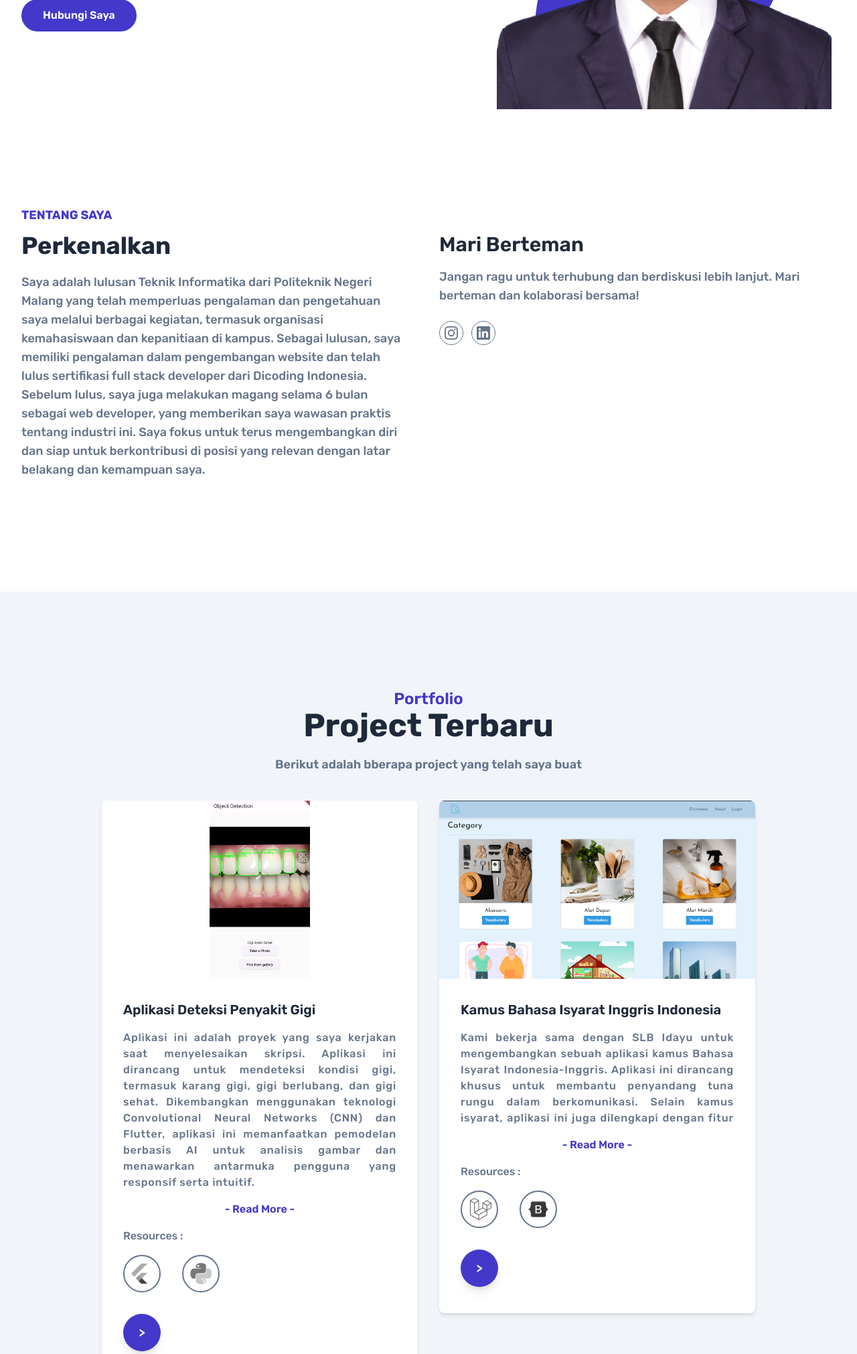
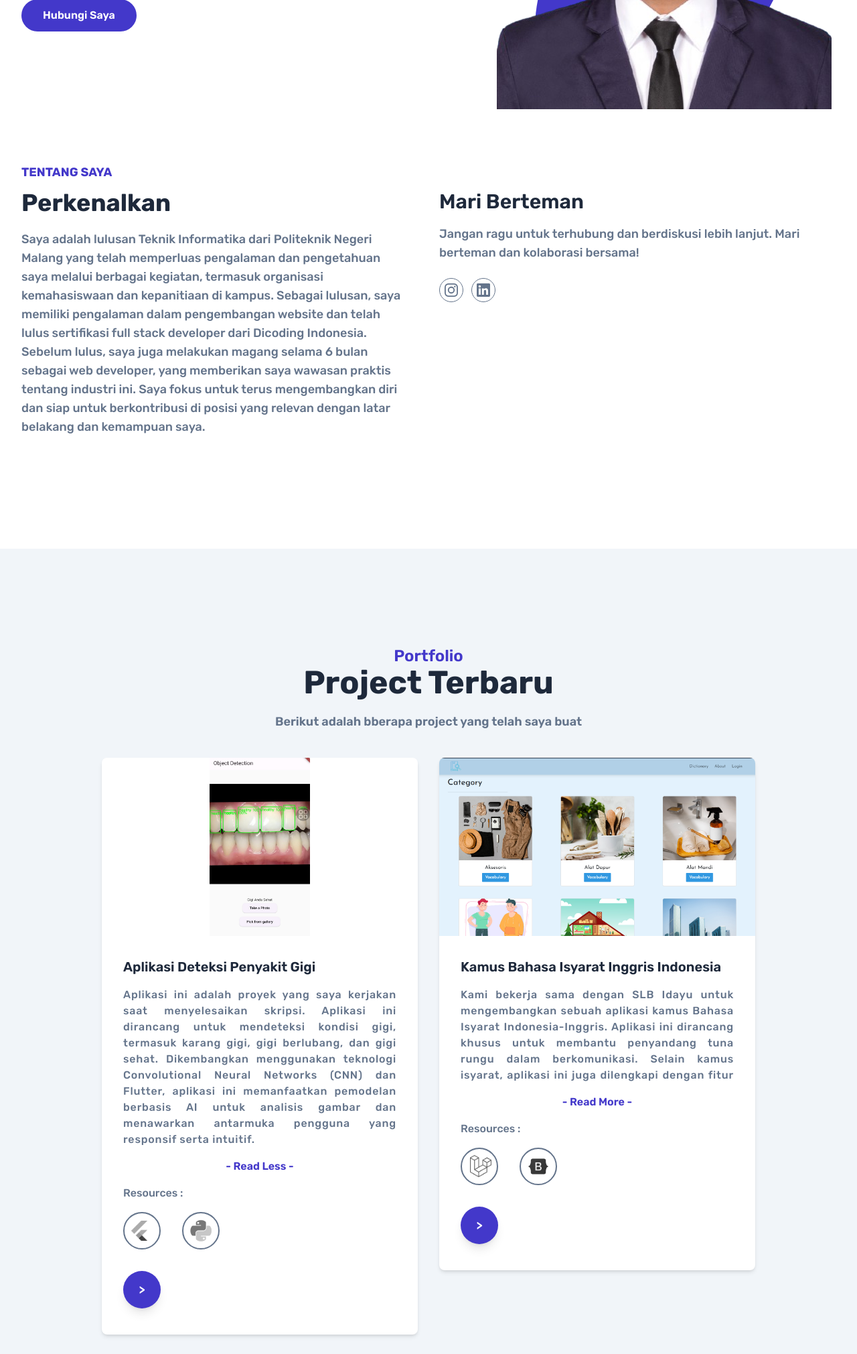
Before and after one commit to auryno19/auryno19.github.io, a PHP site: page / in a window 1280 px wide, after a click on "- Read More -". Shown: the part 481-2502 px from the top of the page at 67% size. Run offline with PHP 8.4, Linux system fonts and the light colour scheme.

Commit message:
fix code

```diff
--- a/index.html
+++ b/index.html
@@ -200,7 +204,7 @@
 
     <!-- About me Start -->
 
-    <section id="about" class="pb-32 pt-36">
+    <section id="about" class="pb-32 pt-20">
       <div class="container">
         <div class="flex flex-wrap">
           <div class="mb-10 w-full px-4 lg:w-1/2">
--- a/public/css/style.css
+++ b/public/css/style.css
@@ -756,8 +756,11 @@ body {
 }
 
 .readmore-slide {
-  height: 9rem;
+  max-height: 9rem;
   overflow: hidden;
+  transition-property: all;
+  transition-duration: 1000ms;
+  transition-timing-function: cubic-bezier(0.4, 0, 0.2, 1);
 }
 
 .bg-dark-primary {
@@ -874,6 +877,14 @@ body {
   z-index: 999;
 }
 
+.order-1 {
+  order: 1;
+}
+
+.order-last {
+  order: 9999;
+}
+
 .m-1 {
   margin: 0.25rem;
 }
@@ -1176,6 +1187,10 @@ body {
 
 .overflow-hidden {
   overflow: hidden;
+}
+
+.overflow-y-hidden {
+  overflow-y: hidden;
 }
 
 .scroll-smooth {
@@ -1278,6 +1293,11 @@ body {
   background-color: rgb(255 255 255 / var(--tw-bg-opacity));
 }
 
+.bg-red-400 {
+  --tw-bg-opacity: 1;
+  background-color: rgb(248 113 113 / var(--tw-bg-opacity));
+}
+
 .fill-current {
   fill: currentColor;
 }
@@ -1383,6 +1403,10 @@ body {
 
 .pt-36 {
   padding-top: 9rem;
+}
+
+.pt-20 {
+  padding-top: 5rem;
 }
 
 .text-left {
@@ -1668,21 +1692,14 @@ body {
   transform: translate(var(--tw-translate-x), var(--tw-translate-y)) rotate(var(--tw-rotate)) skewX(var(--tw-skew-x)) skewY(var(--tw-skew-y)) scaleX(var(--tw-scale-x)) scaleY(var(--tw-scale-y));
 }
 
-#read-more-1:checked + div {
+[id^="read-more-"]:checked + div {
   height: auto;
-}
-
-#read-more-2:checked + div {
-  height: auto;
-}
-
-#read-more-3:checked + div {
-  height: auto;
-}
-
-#read-more-4:checked + div {
-  height: auto;
-}
+  max-height: 100vh;
+}
+
+/* [id^="read-more-"]:checked ~ label > div {
+    @apply translate-y-10 transition duration-500 ease-in-out;
+  } */
 
 .placeholder\:text-slate-400::-moz-placeholder {
   --tw-text-opacity: 1;
@@ -1895,6 +1912,14 @@ body {
     bottom: 0px;
   }
 
+  .md\:order-first {
+    order: -9999;
+  }
+
+  .md\:order-last {
+    order: 9999;
+  }
+
   .md\:block {
     display: block;
   }
@@ -1954,6 +1979,14 @@ body {
     right: -2.5rem;
   }
 
+  .lg\:order-last {
+    order: 9999;
+  }
+
+  .lg\:order-first {
+    order: -9999;
+  }
+
   .lg\:mx-6 {
     margin-left: 1.5rem;
     margin-right: 1.5rem;
@@ -1966,6 +1999,10 @@ body {
 
   .lg\:mt-0 {
     margin-top: 0px;
+  }
+
+  .lg\:mb-0 {
+    margin-bottom: 0px;
   }
 
   .lg\:block {
--- a/public/js/script.js
+++ b/public/js/script.js
@@ -75,31 +75,20 @@ window.addEventListener("click", function (e) {
 });
 
 // readmore
-const readmore1 = document.querySelector("#read-more-1");
-const readmore2 = document.querySelector("#read-more-2");
-const readmore3 = document.querySelector("#read-more-3");
-const readmore4 = document.querySelector("#read-more-4");
-const text1 = document.querySelector(".readmore-text-1");
-const text2 = document.querySelector(".readmore-text-2");
-const text3 = document.querySelector(".readmore-text-3");
-const text4 = document.querySelector(".readmore-text-4");
-if (readmore1.checked) {
-  text1.innerHTML = "- Read Less -";
-} else {
-  text1.innerHTML = "- Read More -";
-}
-if (readmore2.checked) {
-  text2.innerHTML = "- Read Less -";
-} else {
-  text2.innerHTML = "- Read More -";
-}
-if (readmore3.checked) {
-  text3.innerHTML = "- Read Less -";
-} else {
-  text3.innerHTML = "- Read More -";
-}
-if (readmore4.checked) {
-  text4.innerHTML = "- Read Less -";
-} else {
-  text4.innerHTML = "- Read More -";
-}
+
+const readmores = document.querySelectorAll('[id^="read-more-"]');
+const texts = document.querySelectorAll('[class^="readmore-text-"]');
+
+readmores.forEach((readmore, index) => {
+  readmore.addEventListener("change", () => {
+    if (texts[index]) {
+      texts[index].innerHTML = readmore.checked
+        ? "- Read Less -"
+        : "- Read More -";
+    } else {
+      console.error(
+        `Tidak ditemukan elemen readmore-text dengan indeks ${index}`,
+      );
+    }
+  });
+});
```
Also changed, not shown: other parts of index.html (+9 -43 lines), src/css/input.css (+6 -12 lines).
